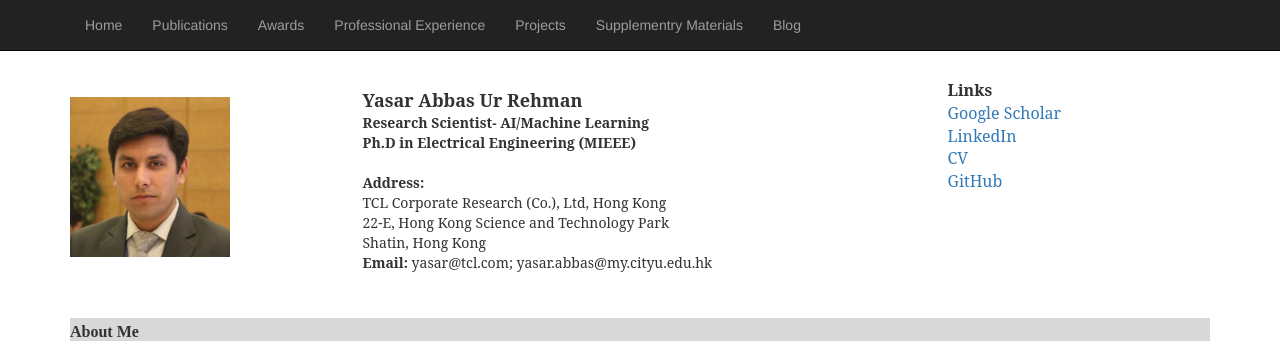
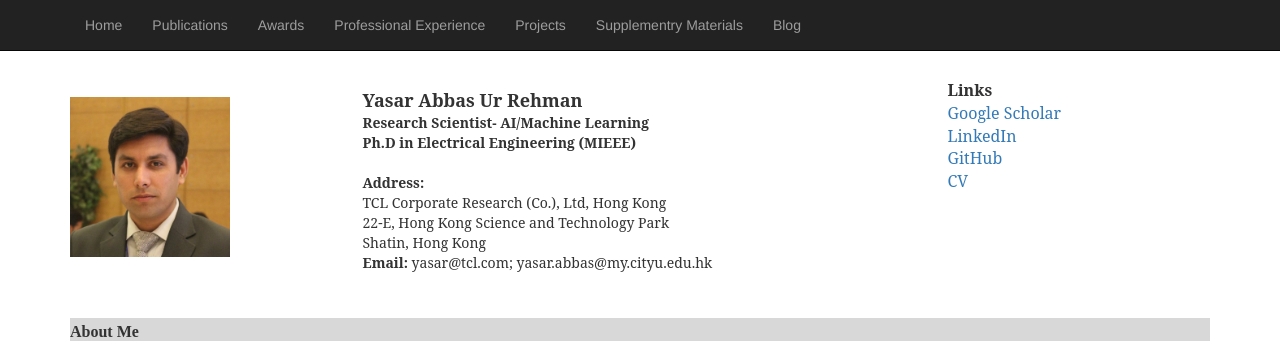
Before and after one commit to yasar-rehman/yasar, a Jekyll site: the page built from index.html, in a window 1280 px wide. Shown: the top 341 px of the page. Built offline with Jekyll 4.4.1, drawn with Linux system fonts in a browser that asks for light colours; some web fonts are replaced.

Commit message:
Update index.html

```diff
--- a/index.html
+++ b/index.html
@@ -28,8 +28,9 @@ title: yasar
 				<div style= "margin-top:3%; font-family: 'Serif', Times New Roman; font-size: 16px"><b>Links</b></div>
 				<div style= "font-family: 'Serif', Times New Roman; font-size: 16px"><a href="https://scholar.google.com/citations?user=hDKFeWEAAAAJ&hl=en">Google Scholar</a></div>
              			<div style="font-family: 'Serif', Times New Roman; font-size: 16px"><a href="https://www.linkedin.com/in/yasssukhan/">LinkedIn</a></div>
-            			<div style = "font-family: 'Serif', Times New Roman; font-size: 16px"><a href="./resume.html" target="_blank/">CV</a></div>
-			        <div style = "font-family: 'Serif', Times New Roman; font-size: 16px"><a href="https://github.com/yasar-rehman/">GitHub</a></div>
+            			  <div style = "font-family: 'Serif', Times New Roman; font-size: 16px"><a href="https://github.com/yasar-rehman/">GitHub</a></div>
+			        <div style = "font-family: 'Serif', Times New Roman; font-size: 16px"><a href="./resume.html" target="_blank/">CV</a></div>
+
 
 			 </div>
 
```
